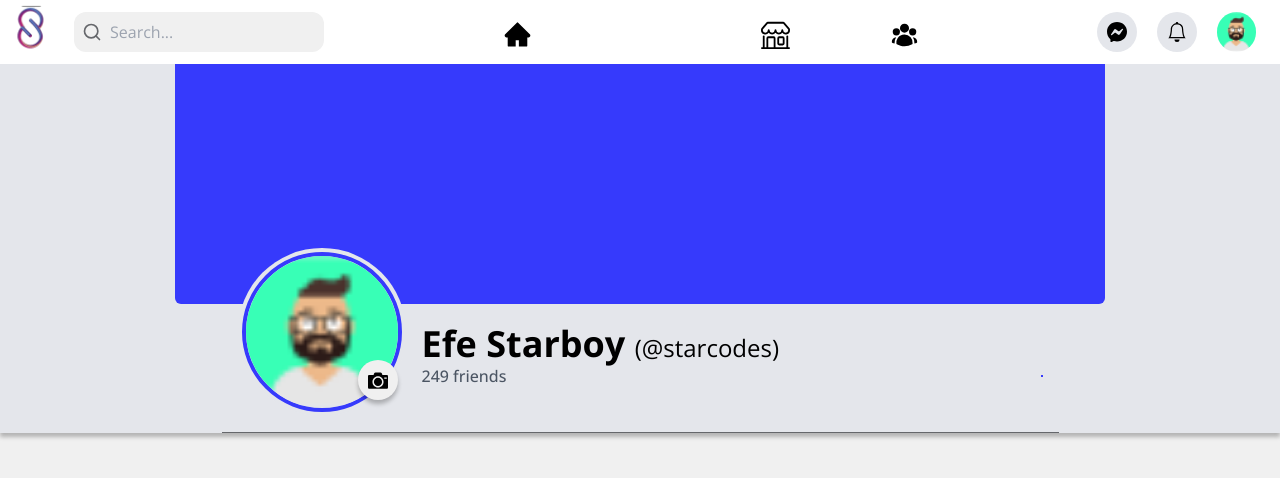
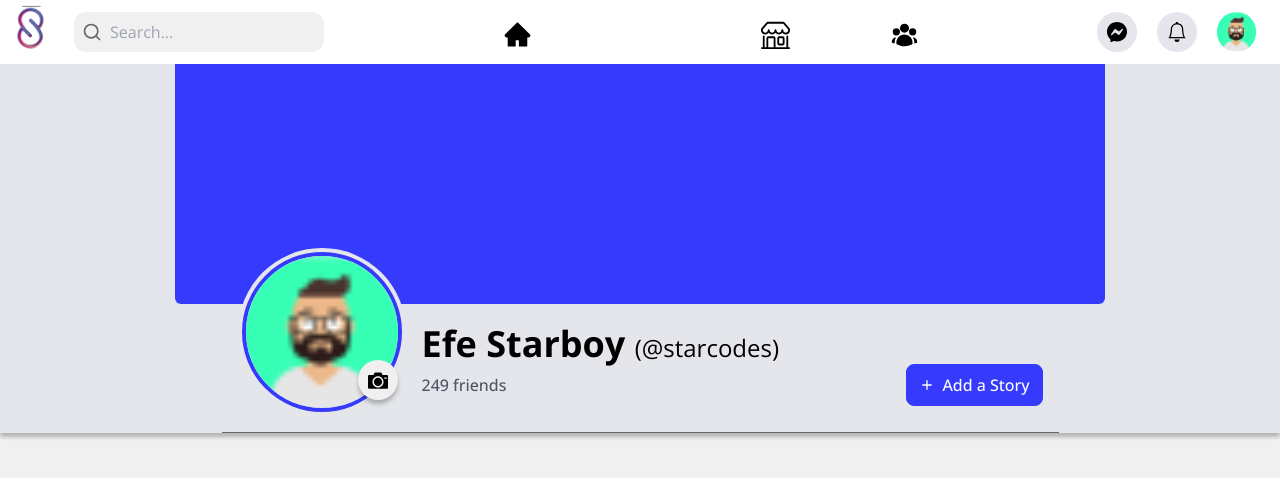
Before and after one commit to asiughuslyvesterobus/social_app, a Next.js app in the folder client/: page /profile/01029302 in a window 1280 px wide. Shown: the top 478 px of the page. Built offline with nearby package versions, Linux system fonts and the light colour scheme; some icons are missing.

Commit message:
working on profile page

```diff
--- a/client/pages/profile/[id].tsx
+++ b/client/pages/profile/[id].tsx
@@ -35,8 +35,12 @@ const Profilepage = () => {
                       249 friends
                     </p>
                     <div className="flex items-center justify-ce tab:justify-endnter w-full tab:w-fit gap-3">
-                      <button type="button" className="flex items-center justify-center gap-2 outline-none text-sm tab:text-base font-medium bg-primary text-white border border-primary">
-
+                      <button
+                        type="button"
+                        className="flex items-center justify-center py-2 px-3 rounded-lg hover:bg-primary/90 transition-all duration-300 gap-2 outline-none text-sm tab:text-base font-medium bg-primary text-white border border-primary"
+                      >
+                        <BiPlus className="w-4 h-4" />
+                        <span>Add a Story</span>
                       </button>
                     </div>
                   </div>
```
